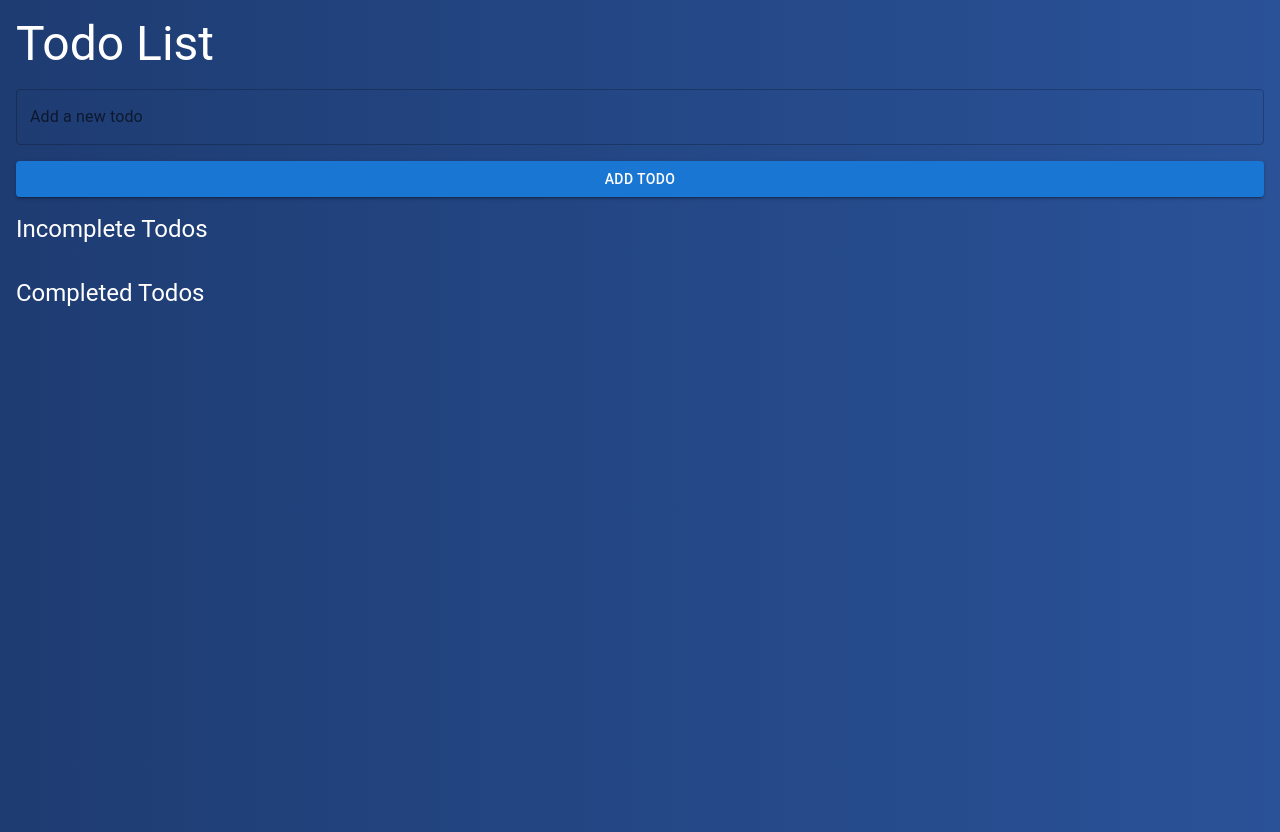
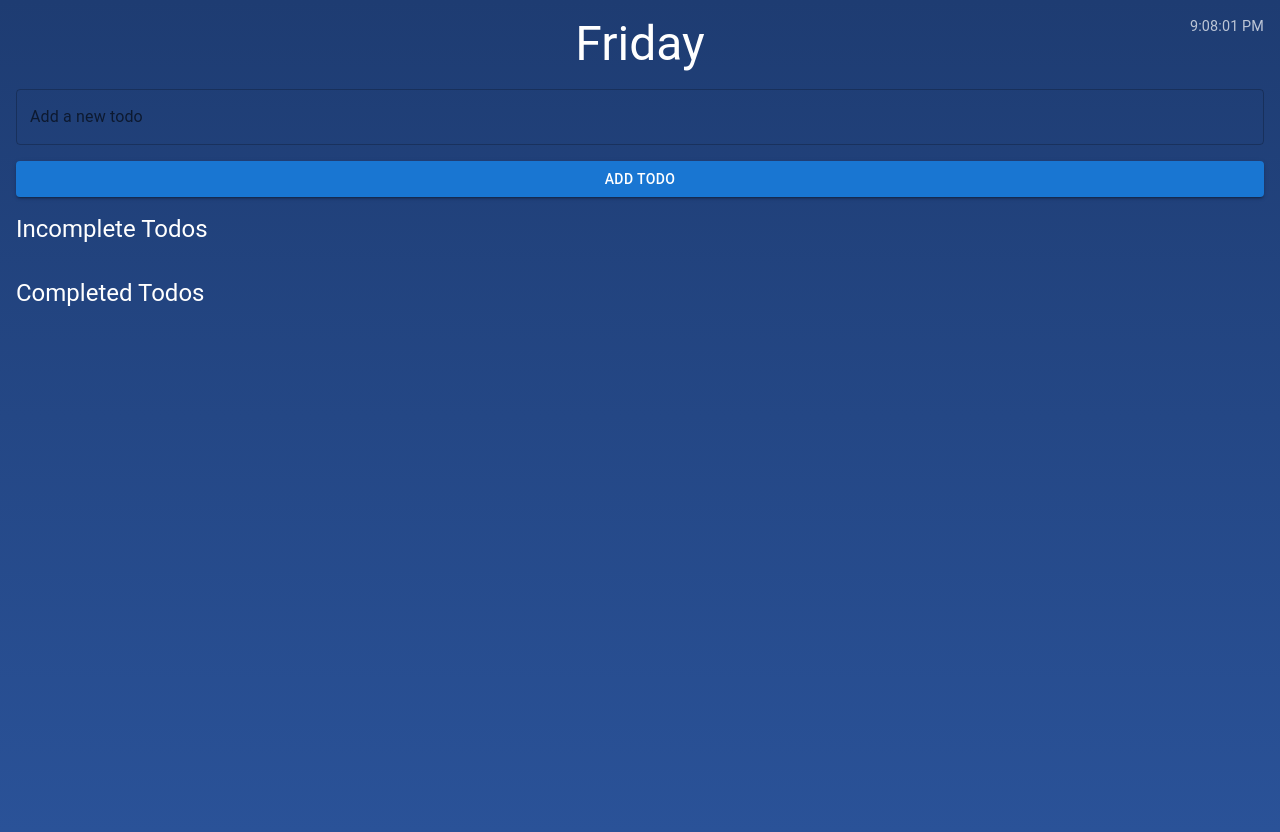
Before and after one commit to aaronbeall/todai, a React (Vite) app: page / in a window 1280 px wide. Built offline with nearby package versions, Linux system fonts and the light colour scheme.

Commit message:
feat: Enhance Todo functionality with current time display and type definitions

```diff
--- a/src/App.tsx
+++ b/src/App.tsx
@@ -1,11 +1,12 @@
 import { useState, useEffect } from 'react';
 import { TextField, Button, Stack, Card, CardContent, Typography, Box } from '@mui/material';
-import { addTodo, getTodos, deleteTodo } from './db';
+import { addTodo, getTodos, deleteTodo, Todo } from './db';
 import './App.css';
 
 function App() {
-  const [todos, setTodos] = useState([]);
+  const [todos, setTodos] = useState<Todo[]>([]);
   const [newTodo, setNewTodo] = useState('');
+  const [currentTime, setCurrentTime] = useState(new Date().toLocaleTimeString());
 
   useEffect(() => {
     const fetchTodos = async () => {
@@ -13,6 +14,12 @@ function App() {
       setTodos(todosFromDB);
     };
     fetchTodos();
+
+    const timer = setInterval(() => {
+      setCurrentTime(new Date().toLocaleTimeString());
+    }, 1000);
+
+    return () => clearInterval(timer);
   }, []);
 
   const handleAddTodo = async () => {
@@ -32,9 +39,13 @@ function App() {
 
   const gradientBackground = () => {
     const hour = new Date().getHours();
-    if (hour < 12) return 'linear-gradient(to right, #FFDEE9, #B5FFFC)';
-    if (hour < 18) return 'linear-gradient(to right, #FF9A8B, #FF6A88, #FF99AC)';
-    return 'linear-gradient(to right, #1E3C72, #2A5298)';
+    if (hour < 12) return 'linear-gradient(to bottom, #FFDEE9, #B5FFFC)';
+    if (hour < 18) return 'linear-gradient(to bottom, #FF9A8B, #FF6A88, #FF99AC)';
+    return 'linear-gradient(to bottom, #1E3C72, #2A5298)';
+  };
+
+  const getCurrentDay = () => {
+    return new Date().toLocaleDateString(undefined, { weekday: 'long' });
   };
 
   return (
@@ -44,10 +55,26 @@ function App() {
         padding: 2,
         background: gradientBackground(),
         color: 'white',
+        position: 'relative',
       }}
     >
-      <Typography variant="h3" gutterBottom>
-        Todo List
+      <Typography
+        sx={{
+          position: 'absolute',
+          top: 16,
+          right: 16,
+          fontSize: '0.9rem',
+          opacity: 0.7,
+        }}
+      >
+        {currentTime}
+      </Typography>
+      <Typography
+        variant="h3"
+        gutterBottom
+        align="center" // Center-align the title
+      >
+        {getCurrentDay()}
       </Typography>
       <Stack spacing={2}>
         <TextField
--- a/src/db.ts
+++ b/src/db.ts
@@ -1,13 +1,13 @@
 import { openDB, DBSchema } from 'idb';
 
-interface Todo {
+export interface Todo {
   id: number;
   text: string;
   completed: boolean;
-  tags: number[]; // List of Tag IDs
+  tags: number[];
 }
 
-interface Tag {
+export interface Tag {
   id: number;
   name: string;
 }
```
